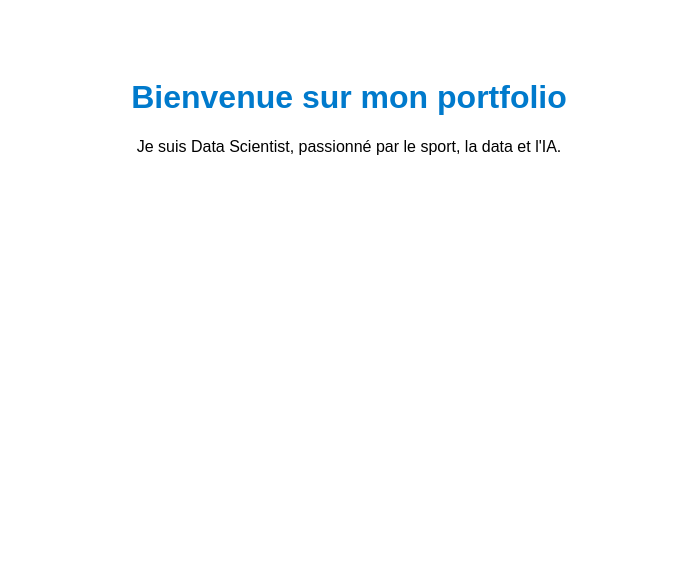
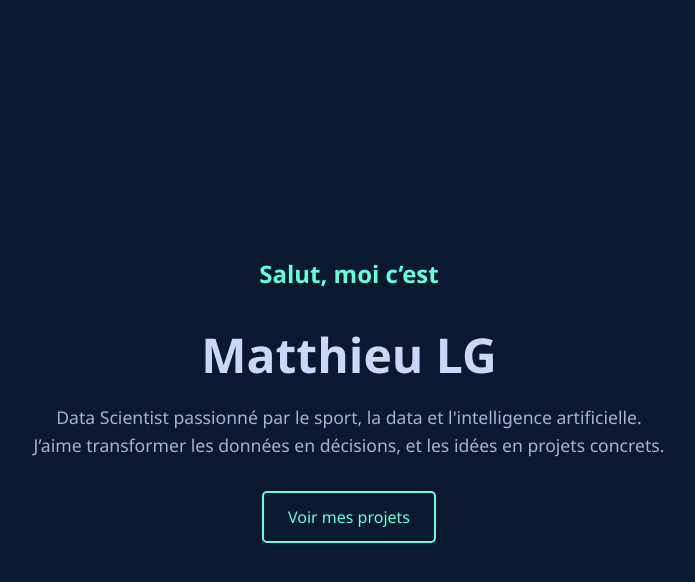
Before and after one commit to MatthieuLG/portefolio, a plain HTML site: page index.html in a window 1280 px wide. Shown: the whole page, without its empty margins (291-986 px from the left). Drawn offline with Linux system fonts and the light colour scheme.

Commit message:
Update index.html

```diff
--- a/index.html
+++ b/index.html
@@ -1,15 +1,104 @@
 <!DOCTYPE html>
 <html lang="fr">
 <head>
-  <meta charset="UTF-8">
-  <title>Mon Portfolio</title>
+  <meta charset="UTF-8" />
+  <meta name="viewport" content="width=device-width, initial-scale=1.0" />
+  <title>Matthieu LG – Portfolio</title>
   <style>
-    body { font-family: sans-serif; text-align: center; padding: 50px; }
-    h1 { color: #007ACC; }
+    :root {
+      --main-color: #0a192f;
+      --accent-color: #64ffda;
+      --text-color: #ccd6f6;
+      --font: 'Segoe UI', Tahoma, Geneva, Verdana, sans-serif;
+    }
+
+    * {
+      margin: 0;
+      padding: 0;
+      box-sizing: border-box;
+    }
+
+    body {
+      background-color: var(--main-color);
+      color: var(--text-color);
+      font-family: var(--font);
+      display: flex;
+      justify-content: center;
+      align-items: center;
+      min-height: 100vh;
+      text-align: center;
+      padding: 20px;
+    }
+
+    .container {
+      max-width: 800px;
+      animation: fadeIn 2s ease;
+    }
+
+    h1 {
+      font-size: 3rem;
+      margin-bottom: 1rem;
+    }
+
+    h2 {
+      font-size: 1.5rem;
+      color: var(--accent-color);
+      margin-bottom: 2rem;
+    }
+
+    p {
+      font-size: 1.1rem;
+      line-height: 1.6;
+      color: #a8b2d1;
+    }
+
+    .btn {
+      display: inline-block;
+      margin-top: 2rem;
+      padding: 0.8rem 1.5rem;
+      border: 2px solid var(--accent-color);
+      color: var(--accent-color);
+      text-decoration: none;
+      border-radius: 5px;
+      transition: all 0.3s ease;
+    }
+
+    .btn:hover {
+      background-color: var(--accent-color);
+      color: var(--main-color);
+    }
+
+    @keyframes fadeIn {
+      from {
+        opacity: 0;
+        transform: translateY(30px);
+      }
+      to {
+        opacity: 1;
+        transform: translateY(0);
+      }
+    }
+
+    @media (max-width: 600px) {
+      h1 {
+        font-size: 2rem;
+      }
+
+      h2 {
+        font-size: 1.2rem;
+      }
+    }
   </style>
 </head>
 <body>
-  <h1>Bienvenue sur mon portfolio</h1>
-  <p>Je suis Data Scientist, passionné par le sport, la data et l'IA.</p>
+  <div class="container">
+    <h2>Salut, moi c’est</h2>
+    <h1>Matthieu LG</h1>
+    <p>
+      Data Scientist passionné par le sport, la data et l'intelligence artificielle.<br />
+      J’aime transformer les données en décisions, et les idées en projets concrets.
+    </p>
+    <a href="#projets" class="btn">Voir mes projets</a>
+  </div>
 </body>
 </html>
```
